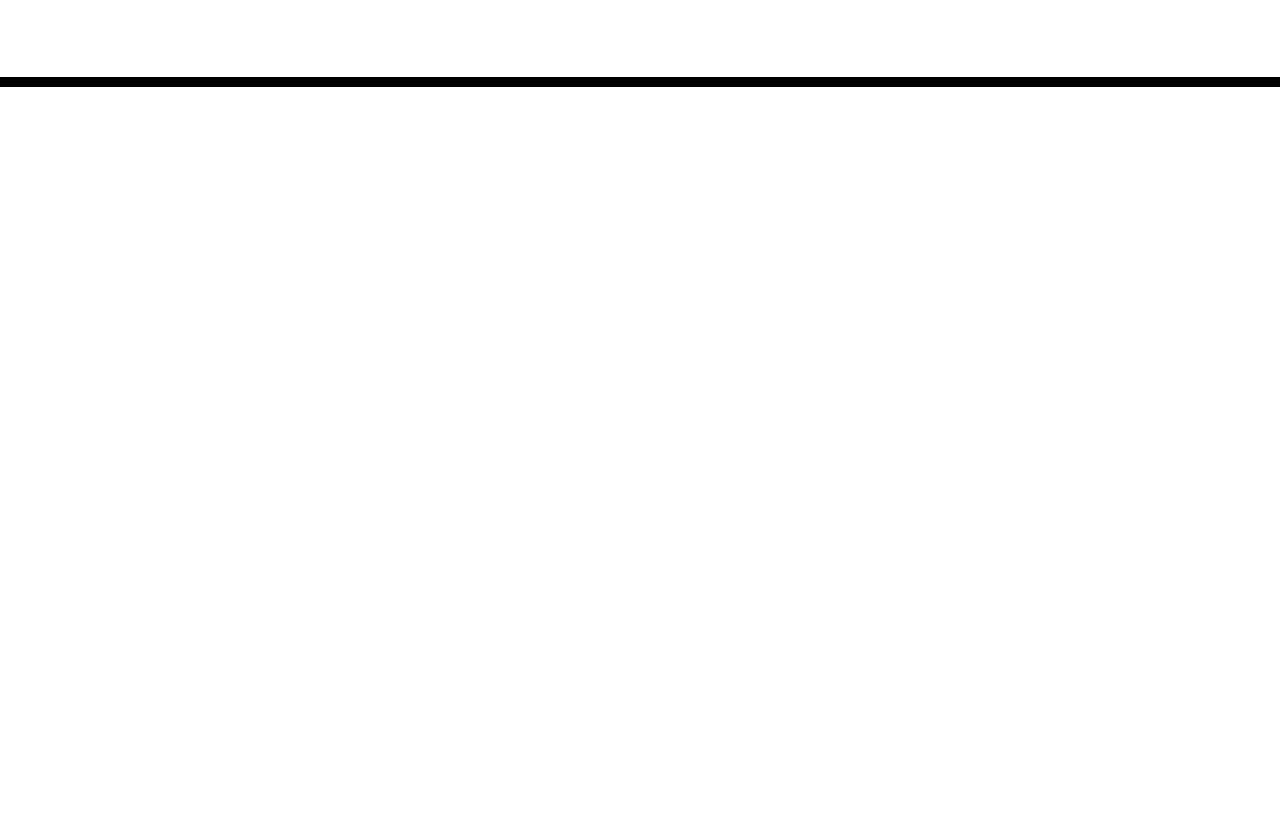
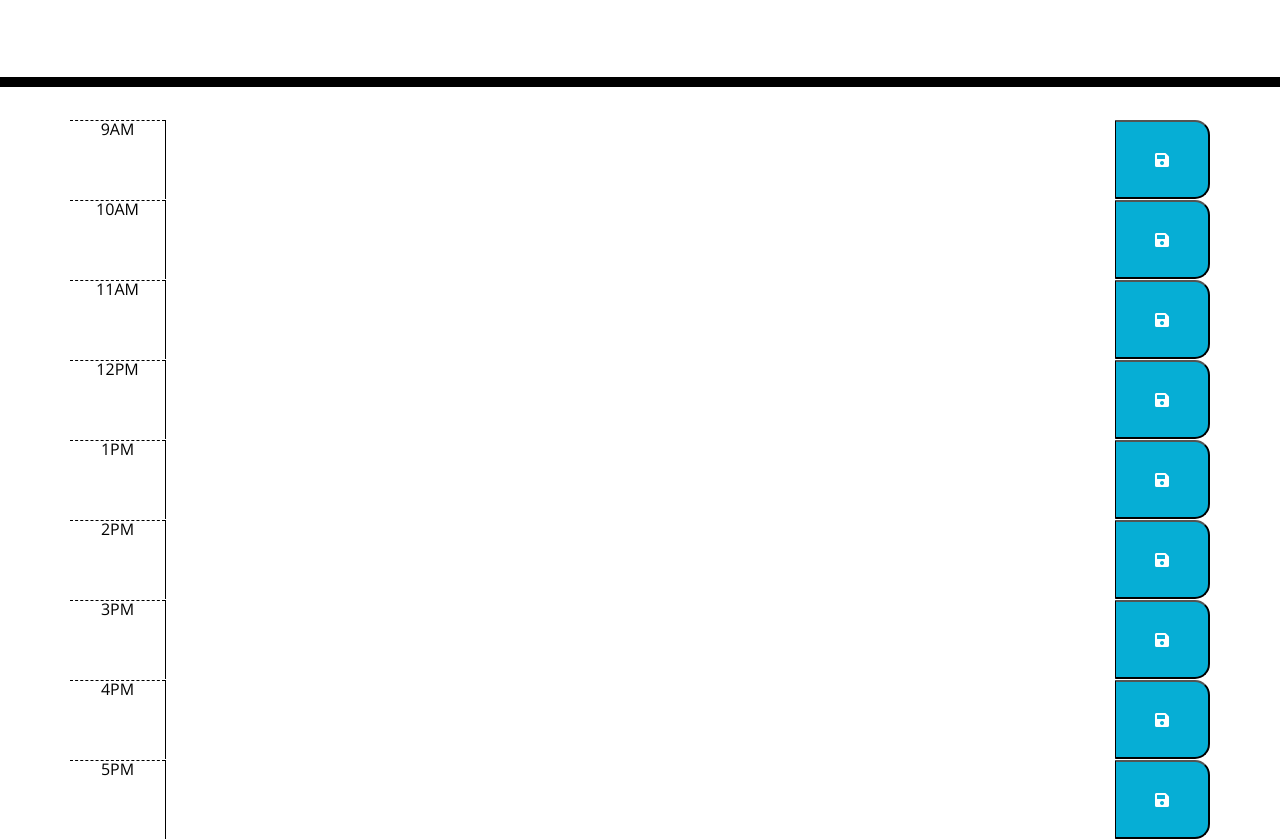
Before and after one commit to VanessaLiaw021/schedule-planner, a plain HTML site: page index.html in a window 1280 px wide. Shown: the part 181-1020 px from the top of the page. Before the commit the page ends 800 px from the top, so only its background shows below. Drawn offline with nearby package versions, Linux system fonts and the light colour scheme; files that its build step writes are made by us from their sources.

Commit message:
set up the style and looks of the schedule planner in html and set the script/css file to right directory

```diff
--- a/index.html
+++ b/index.html
@@ -18,7 +18,7 @@
       href="https://fonts.googleapis.com/css?family=Open+Sans&display=swap"
       rel="stylesheet"
     />
-    <link rel="stylesheet" href="style.css" />
+    <link rel="stylesheet" href="./assets/css/style.css"/>
     <title>Work Day Scheduler</title>
   </head>
 
@@ -29,10 +29,74 @@
       <p id="currentDay" class="lead"></p>
     </header>
     <div class="container">
-      <!-- Timeblocks go here -->
+
+        <!--Hour 9 Timeblock-->
+        <div data-id="hour-9" data-number="9" class="row time-block">
+            <span class="col-1 hour">9AM</span>
+            <textarea class="col-10 description"></textarea>
+            <button class="col-1 saveBtn"><i class="fa fa-save"></i></button>
+        </div>
+
+        <!--Hour 9 Timeblock-->
+        <div data-id="hour-10" data-number="10" class="row time-block">
+            <span class="col-1 hour">10AM</span>
+            <textarea class="col-10 description"></textarea>
+            <button class="col-1 saveBtn"><i class="fa fa-save"></i></button>
+        </div>
+
+        <!--Hour 9 Timeblock-->
+        <div data-id="hour-11" data-number="11" class="row time-block">
+            <span class="col-1 hour">11AM</span>
+            <textarea class="col-10 description"></textarea>
+            <button class="col-1 saveBtn"><i class="fa fa-save"></i></button>
+        </div>
+
+        <!--Hour 9 Timeblock-->
+        <div data-id="hour-12" data-number="12" class="row time-block">
+            <span class="col-1 hour">12PM</span>
+            <textarea class="col-10 description"></textarea>
+            <button class="col-1 saveBtn"><i class="fa fa-save"></i></button>
+        </div>
+
+        <!--Hour 9 Timeblock-->
+        <div data-id="hour-13" data-number="13" class="row time-block">
+            <span class="col-1 hour">1PM</span>
+            <textarea class="col-10 description"></textarea>
+            <button class="col-1 saveBtn"><i class="fa fa-save"></i></button>
+        </div>
+
+        <!--Hour 9 Timeblock-->
+        <div data-id="hour-14" data-number="14" class="row time-block">
+            <span class="col-1 hour">2PM</span>
+            <textarea class="col-10 description"></textarea>
+            <button class="col-1 saveBtn"><i class="fa fa-save"></i></button>
+        </div>
+
+        <!--Hour 9 Timeblock-->
+        <div data-id="hour-15" data-number="15" class="row time-block">
+            <span class="col-1 hour">3PM</span>
+            <textarea class="col-10 description"></textarea>
+            <button class="col-1 saveBtn"><i class="fa fa-save"></i></button>
+        </div>
+
+         <!--Hour 9 Timeblock-->
+         <div data-id="hour-16" data-number="16" class="row time-block">
+            <span class="col-1 hour">4PM</span>
+            <textarea class="col-10 description"></textarea>
+            <button class="col-1 saveBtn"><i class="fa fa-save"></i></button>
+        </div>
+
+         <!--Hour 9 Timeblock-->
+         <div data-id="hour-17" data-number="17" class="row time-block">
+            <span class="col-1 hour">5PM</span>
+            <textarea class="col-10 description"></textarea>
+            <button class="col-1 saveBtn"><i class="fa fa-save"></i></button>
+        </div>
+
     </div>
 
     <script src="https://code.jquery.com/jquery-3.4.1.min.js"></script>
     <script src="https://cdnjs.cloudflare.com/ajax/libs/moment.js/2.24.0/moment.min.js"></script>
+    <script src="assets/js/script.js"></script>
   </body>
 </html>
```
